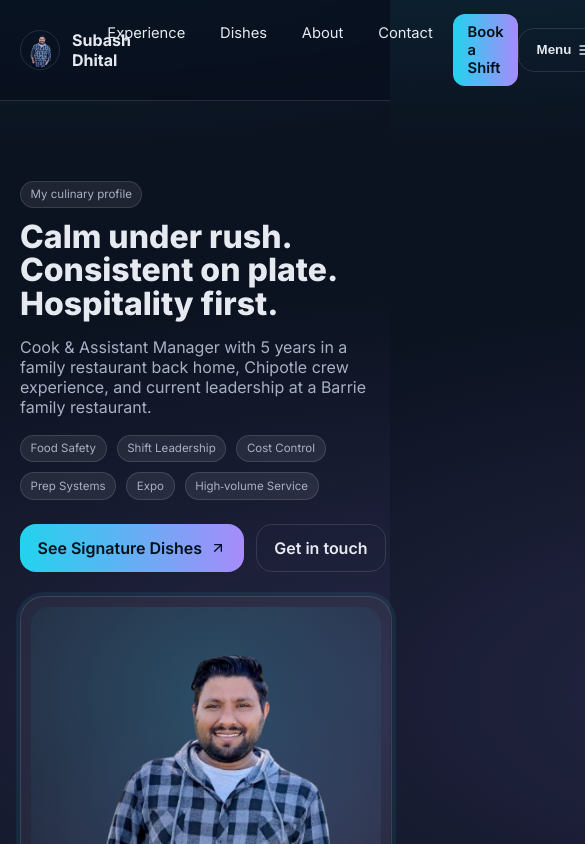
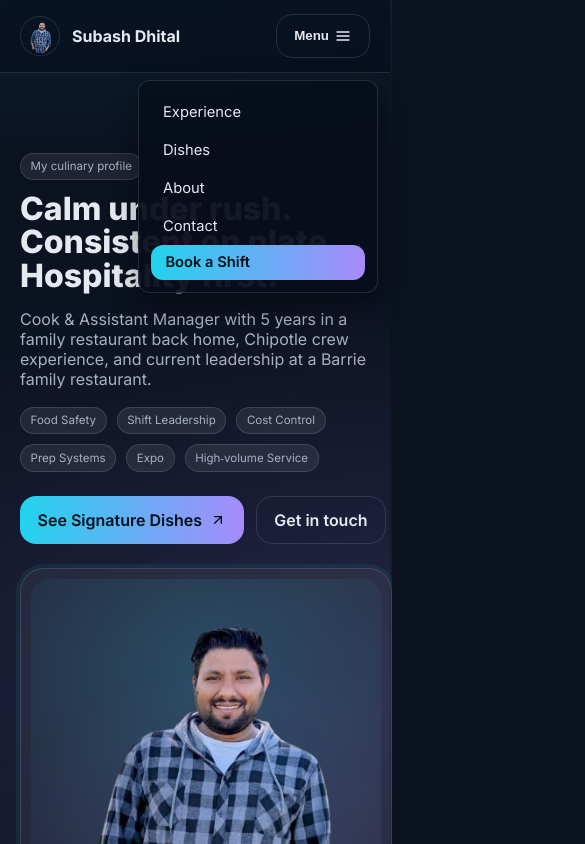
Before and after one commit to codewithPrasiddha/SD-Portfolio, a plain HTML site: page index.html in a window 390 px wide. Both pictures are taken after a click on the button "Menu". Shown: the top 844 px of the page, 585 px wide, since content can reach past the window. Drawn offline with Linux system fonts and the light colour scheme.

Commit message:
Update index.html

```diff
--- a/index.html
+++ b/index.html
@@ -17,6 +17,46 @@
       --bg:#0b1220;--fg:#e6e9ef;--muted:#a8b0c3;--card:rgba(255,255,255,.06);--line:rgba(255,255,255,.12);
       --brand1:#22d3ee;--brand2:#a78bfa;--brand3:#f59e0b;
     }
+
+/* Popover menu on mobile */
+@media (max-width: 899px){
+  header .container { position: relative; }             /* anchor for absolute menu */
+
+  #navLinks{
+    position: absolute;
+    top: calc(100% + 8px);   /* drops below header */
+    right: 12px;             /* align to Menu button */
+    width: 240px;
+    display: none;           /* hidden by default */
+    flex-direction: column;
+    gap: 8px;
+    padding: 12px;
+    border: 1px solid var(--line);
+    border-radius: 12px;
+    background: rgba(8,14,28,0.95);
+    backdrop-filter: blur(10px);
+    box-shadow: 0 12px 28px rgba(0,0,0,.35);
+    z-index: 200;
+  }
+  #navLinks.open{ display: block; }
+  #navLinks a{ display: block; padding: 10px 12px; border-radius: 8px; }
+  #navLinks a:hover{ background: rgba(255,255,255,.08); }
+}
+
+/* Restore desktop behavior */
+@media (min-width: 900px){
+  #navLinks{
+    position: static;
+    display: flex !important;
+    gap: 6px;
+    padding: 0;
+    width: auto;
+    background: transparent;
+    box-shadow: none;
+    border: 0;
+  }
+}
+
     *{box-sizing:border-box}
     html,body{margin:0;padding:0;background:radial-gradient(1000px 500px at 15% -5%, rgba(34,211,238,.22), transparent),
       radial-gradient(900px 400px at 115% 10%, rgba(167,139,250,.18), transparent), var(--bg); color:var(--fg); font-family:'Inter',system-ui,-apple-system,Segoe UI,Roboto,Helvetica,Arial,"Apple Color Emoji","Segoe UI Emoji"; scroll-behavior:smooth}
@@ -282,22 +322,60 @@
   </footer>
 
  <script>
-    // Mobile menu toggle
+  // Mobile menu (popover) + desktop sync
   const menuBtn = document.getElementById('menuBtn');
   const navLinks = document.getElementById('navLinks');
   const mq = window.matchMedia('(min-width: 900px)');
-    function syncNav(){ navLinks.style.display = mq.matches ? 'flex' : 'none'; menuBtn.style.display = mq.matches ? 'none' : 'inline-flex'; }
-    syncNav(); mq.addEventListener('change', syncNav);
-    menuBtn.addEventListener('click',()=>{ navLinks.style.display = navLinks.style.display==='none' ? 'flex' : 'none'; });
+
+  function syncNav() {
+    if (mq.matches) {
+      // Desktop: inline nav, hide Menu button popover state
+      navLinks.classList.remove('open');
+      navLinks.style.display = 'flex';
+      menuBtn.style.display = 'none';
+    } else {
+      // Mobile: hide nav by default, show Menu button
+      navLinks.classList.remove('open');
+      navLinks.style.display = 'none';
+      menuBtn.style.display = 'inline-flex';
+    }
+  }
+  syncNav();
+  mq.addEventListener('change', syncNav);
+
+  // Toggle dropdown as a popover (not expanding header)
+  menuBtn.addEventListener('click', (e) => {
+    e.stopPropagation();
+    navLinks.classList.toggle('open');
+    // Ensure visibility on mobile even without CSS .open rule
+    navLinks.style.display = navLinks.classList.contains('open') ? 'block' : 'none';
+  });
+
+  // Close when clicking outside
+  document.addEventListener('click', (e) => {
+    if (!navLinks.contains(e.target) && !menuBtn.contains(e.target)) {
+      navLinks.classList.remove('open');
+      if (!mq.matches) navLinks.style.display = 'none';
+    }
+  });
+
+  // Close on Esc
+  document.addEventListener('keydown', (e) => {
+    if (e.key === 'Escape') {
+      navLinks.classList.remove('open');
+      if (!mq.matches) navLinks.style.display = 'none';
+    }
+  });
 
   // Reveal on scroll
-    const io = new IntersectionObserver((entries)=>{
-      entries.forEach(e=>{ if(e.isIntersecting){ e.target.classList.add('show'); io.unobserve(e.target);} });
-    },{threshold:.12});
-    document.querySelectorAll('.reveal').forEach(el=>io.observe(el));
+  const io = new IntersectionObserver((entries) => {
+    entries.forEach(e => { if (e.isIntersecting) { e.target.classList.add('show'); io.unobserve(e.target); } });
+  }, { threshold: .12 });
+  document.querySelectorAll('.reveal').forEach(el => io.observe(el));
 
   // Year
   document.getElementById('year').textContent = new Date().getFullYear();
 </script>
+
 </body>
 </html>
```
Lines whose indentation alone changed are shown as unchanged.
